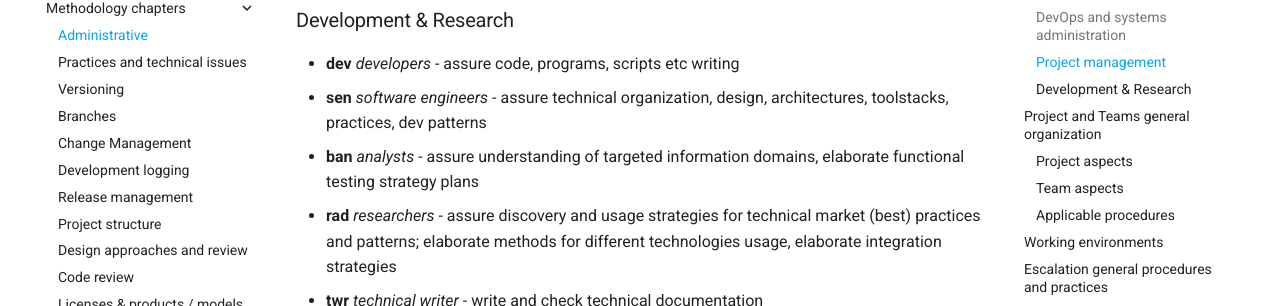
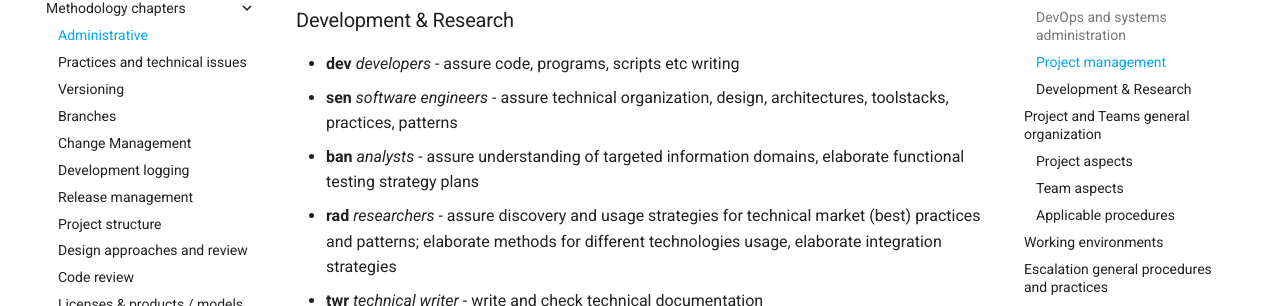
Before and after one commit to petre-renware/sdeven, an MkDocs documentation site: the page built from SDEVEN_content_docs/SDEVEN.10_ADM.md, in a window 1280 px wide and 900 px high, scrolled down 1766 px. Shown: the part 172-478 px from the top of the window. Built offline with MkDocs 1.6.1 and Material for MkDocs 9.7.7, drawn with Linux system fonts in a browser that asks for light colours.

Commit message:
Update SDEVEN.10_ADM.md

```diff
--- a/SDEVEN_content_docs/SDEVEN.10_ADM.md
+++ b/SDEVEN_content_docs/SDEVEN.10_ADM.md
@@ -39,7 +39,7 @@ This section describes the organization environment and framework of software de
 ### Development & Research
 
 * **dev** *developers* - assure code, programs, scripts etc writing
-* **sen** *software engineers* - assure technical organization, design, architectures, toolstacks, practices, dev patterns
+* **sen** *software engineers* - assure technical organization, design, architectures, toolstacks, practices, patterns
 * **ban** *analysts* - assure understanding of targeted information domains, elaborate functional testing strategy plans
 * **rad** *researchers* - assure discovery and usage strategies for technical market (best) practices and patterns; elaborate methods for different technologies usage, elaborate integration strategies
 * **twr** *technical writer* - write and check technical documentation
```
